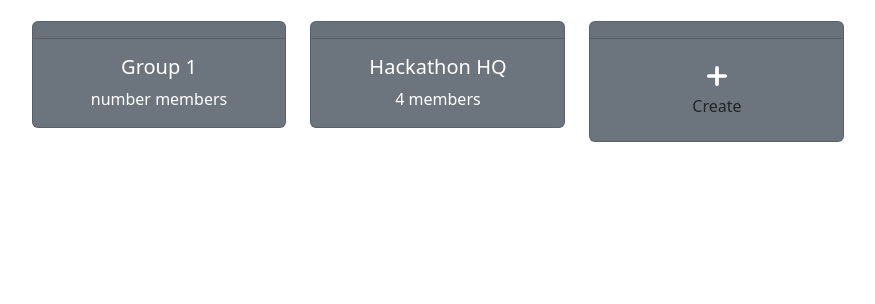
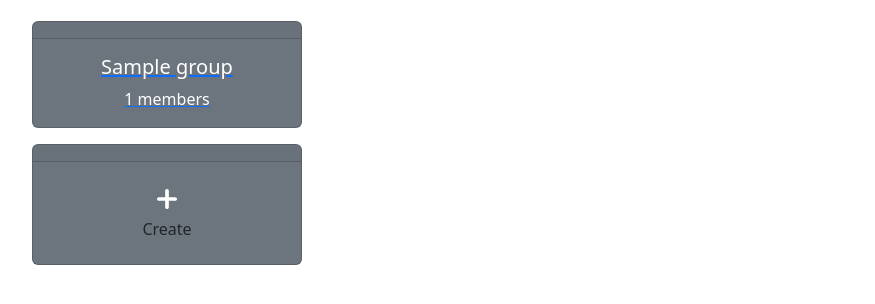
Before and after one commit to Vinayrk2/Real-time-multi-user-collaboration-To-Do-List-Application, a Django app: template TodoApp/todoList/templates/home.html in a window 1280 px wide. Shown: the part 205-509 px from the top of the page, without its empty margins (202-1077 px from the left). Run offline with Django 5.2, Linux system fonts and the light colour scheme; the template is opened without the code that fills it: most values are stand-ins (such as "Sample title", 1, 10 or a date in 2020).

Commit message:
added all the mandatory changes

```diff
--- a/TodoApp/todoList/templates/home.html
+++ b/TodoApp/todoList/templates/home.html
@@ -30,7 +30,7 @@
                             </button>
                             <ul class="dropdown-menu dropdown-menu-end ">
                                 <li><a class="dropdown-item" href="#" data-bs-toggle="modal" data-bs-target="#staticBackdrop">Profile</a></li>
-                                <li><a class="dropdown-item" href="#">Log Out</a></li>
+                                <li><a class="dropdown-item" href="/auth/logout/">Log Out</a></li>
                             </ul>
                         </li>
                     </ul>
@@ -47,18 +47,26 @@
             </div>
             <div class="row text-center mt-3 mx-auto">
                 <div class="col-lg-9 mx-auto">
-
                     <div class="row">
+                    {% if groups %}
+                    {% for group in groups %}
+                        <a href="/todo/group/{{group.id}}/">
                         <div class="col-lg-4 col-md-6">
                             <div class="card text-bg-secondary mb-3" style="max-width: 18rem;">
                                 <div class="card-header"></div>
                                 <div class="card-body">
-                                    <h5 class="card-title">Group 1</h5>
-                                    <p class="card-text">number members</p>
+                                    <h5 class="card-title">{{group.name}}</h5>
+                                    <p class="card-text">{{group.members.all.count}} members</p>
                                 </div>
                             </div>
                         </div>
-                        <div class="col-lg-4 col-md-6">
+                    </a>
+
+                        {% endfor %}
+                        {% endif %}
+                        </div>
+
+                        <!-- <div class="col-lg-4 col-md-6">
                             <div class="card text-bg-secondary mb-3" style="max-width: 18rem;">
                                 <div class="card-header"></div>
                                 <div class="card-body">
@@ -66,7 +74,7 @@
                                     <p class="card-text">4 members</p>
                                 </div>
                             </div>
-                        </div>
+                        </div> -->
 
                         <div class="col-lg-4 col-md-6">
                             <div class="card text-bg-secondary mb-3" style="max-width: 18rem;">
--- a/TodoApp/todoList/templates/task.html
+++ b/TodoApp/todoList/templates/task.html
@@ -35,8 +35,8 @@
                                 <img src="{{profile}}" alt="pic" height="100px" width="100px">
                             </button>
                             <ul class="dropdown-menu dropdown-menu-end ">
-                                <li><a class="dropdown-item" href="#">Profile</a></li>
-                                <li><a class="dropdown-item" href="#">Log Out</a></li>
+                                <li><a class="dropdown-item" data-bs-toggle="modal" data-bs-target="#staticBackdrop">Profile</a></li>
+                                <li><a class="dropdown-item" href="/auth/logout/">Log Out</a></li>
                             </ul>
                         </li>
                     </ul>
--- a/TodoApp/todoList/urls.py
+++ b/TodoApp/todoList/urls.py
@@ -7,4 +7,5 @@ urlpatterns = [
     path('', views.home, name='index'),
     path('create/group/', views.create_group, name='create_group'),
     path('join/<id>', views.join_group, name='join_group'),
+    path('group/<id>', views.group_page, name='group_page')
 ]
```
Also changed, not shown: TodoApp/appModels/models.py (+6 -1 lines), TodoApp/todoList/views.py (+10 -0 lines), TodoApp/db.sqlite3.
